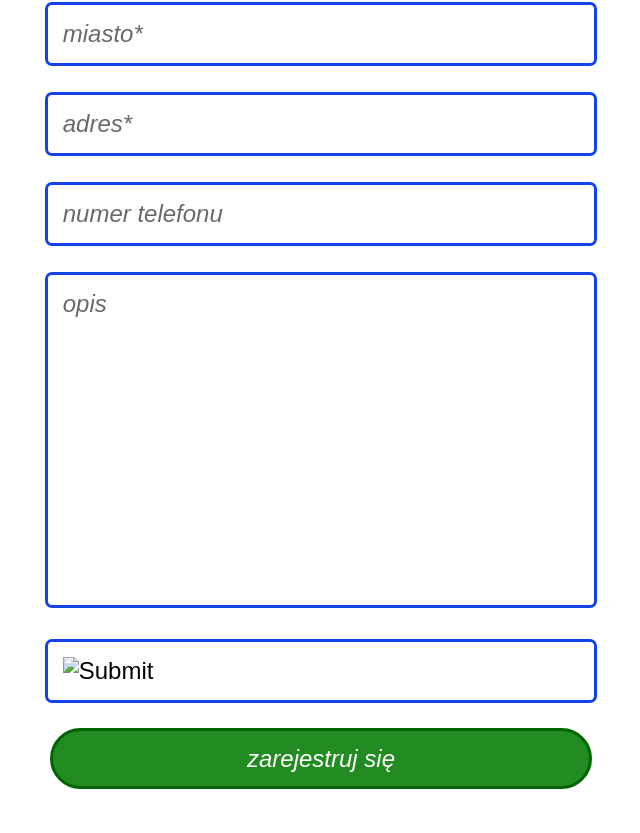
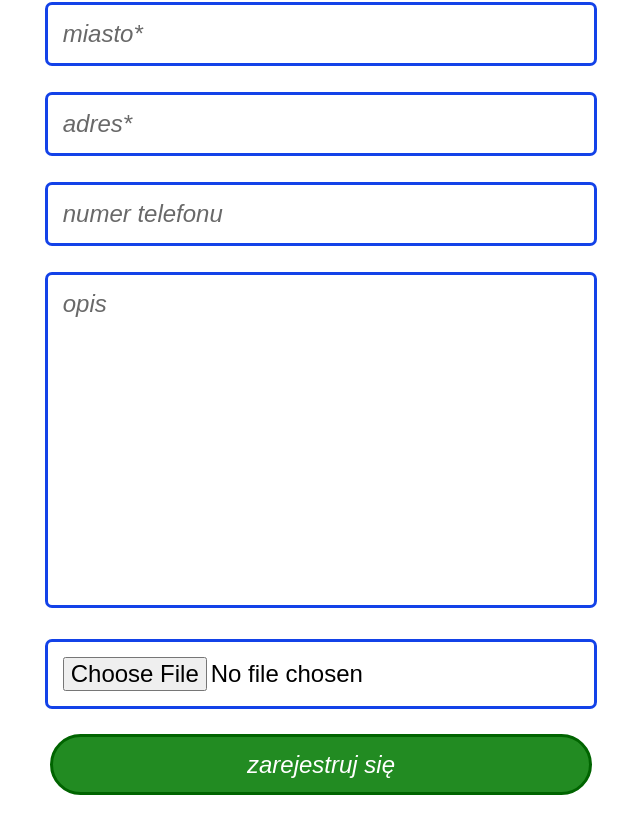
Before and after one commit to Denwiliusz27/doctor_app_frontend, an Angular app: page /doktor-rejestracja in a window 1280 px wide. Shown: the part 893-1726 px from the top of the page, without its empty margins (319-959 px from the left). Built offline with nearby package versions, Linux system fonts and the light colour scheme.

Commit message:
add input for file with vaidation

```diff
--- a/src/app/doctor-registration/doctor-registration.component.css
+++ b/src/app/doctor-registration/doctor-registration.component.css
@@ -123,7 +123,9 @@ select:focus {
   font-style: normal;
 }
 
-
+.doc_image {
+  background-color: white;
+}
 
 
 
--- a/src/app/doctor-registration/doctor-registration.component.html
+++ b/src/app/doctor-registration/doctor-registration.component.html
@@ -130,8 +130,13 @@
         <textarea title="Pare słów o Tobie" formControlName="description" type="text" placeholder="opis"></textarea>
       </label>
 
+
       <label>
-        <input type="image">
+        <input class="doc_image" type="file" accept="image/*" formControlName="image" required (change)="uploadImage($event)"
+               [class.foo] = "submitted && currentFormControls.image.errors" data-buttonText="Zdjecie">
+        <div class="error" *ngIf="submitted && currentFormControls.image.errors?.required" >
+          <p>nie dodano zdjęcia</p>
+        </div>
       </label>
 
       <button type="submit" >zarejestruj się</button>
--- a/src/app/doctor-registration/doctor-registration.component.ts
+++ b/src/app/doctor-registration/doctor-registration.component.ts
@@ -1,5 +1,5 @@
 import { Component, OnInit } from '@angular/core';
-import {AbstractControl, FormControl, FormGroup, Validators} from '@angular/forms';
+import {AbstractControl, FormControl, FormGroup, ValidationErrors, ValidatorFn, Validators} from '@angular/forms';
 import {DoctorRegistrationService} from "../services/doctor-registration.service";
 
 interface DoctorRegistration {
@@ -13,6 +13,7 @@ interface DoctorRegistration {
   address: string;
   phoneNumber: string;
   description: string;
+  image: File;
 }
 
 @Component({
@@ -27,6 +28,7 @@ export class DoctorRegistrationComponent implements OnInit {
   services: string[] = ['konsultacja', 'badanie', 'testy', 'proby  wysilkowe', 'alergeny'];
   specializations: string[] = ['kardiolog', 'dentysta'];
   chosenServices: string[] = [];
+  imageFile = null;
 
   registrationFormGroup = new FormGroup({
     name: new FormControl('', [
@@ -53,7 +55,7 @@ export class DoctorRegistrationComponent implements OnInit {
       Validators.required
     ]),
     services: new FormControl('', [
-      // Validators.required,
+      // this.isChosen()
     ]),
     city: new FormControl('', [
       Validators.required,
@@ -68,7 +70,7 @@ export class DoctorRegistrationComponent implements OnInit {
       Validators.pattern('^[0-9]{3}[0-9]{3}[0-9]{3}')
     ]),
     image: new FormControl('', [
-     // Validators.required,
+      Validators.required
     ]),
     description: new FormControl()
   });
@@ -101,7 +103,8 @@ export class DoctorRegistrationComponent implements OnInit {
       city: this.registrationFormGroup.value.city,
       address: this.registrationFormGroup.value.address,
       description: this.registrationFormGroup.value.description,
-      phoneNumber: this.registrationFormGroup.value.phoneNumber
+      phoneNumber: this.registrationFormGroup.value.phoneNumber,
+      image: this.imageFile
     };
 
     console.log(doctorRegistration);
@@ -121,4 +124,17 @@ export class DoctorRegistrationComponent implements OnInit {
     }
     console.log(this.chosenServices);
   }
+/*
+  private isChosen(): ValidatorFn {
+    if (this.chosenServices.length === 0){
+      return ;
+    } else {
+      return true;
+    }
+  } */
+
+  uploadImage(event): void {
+    this.imageFile = event.target.files[0];
+    console.log(this.imageFile);
+  }
 }
```
